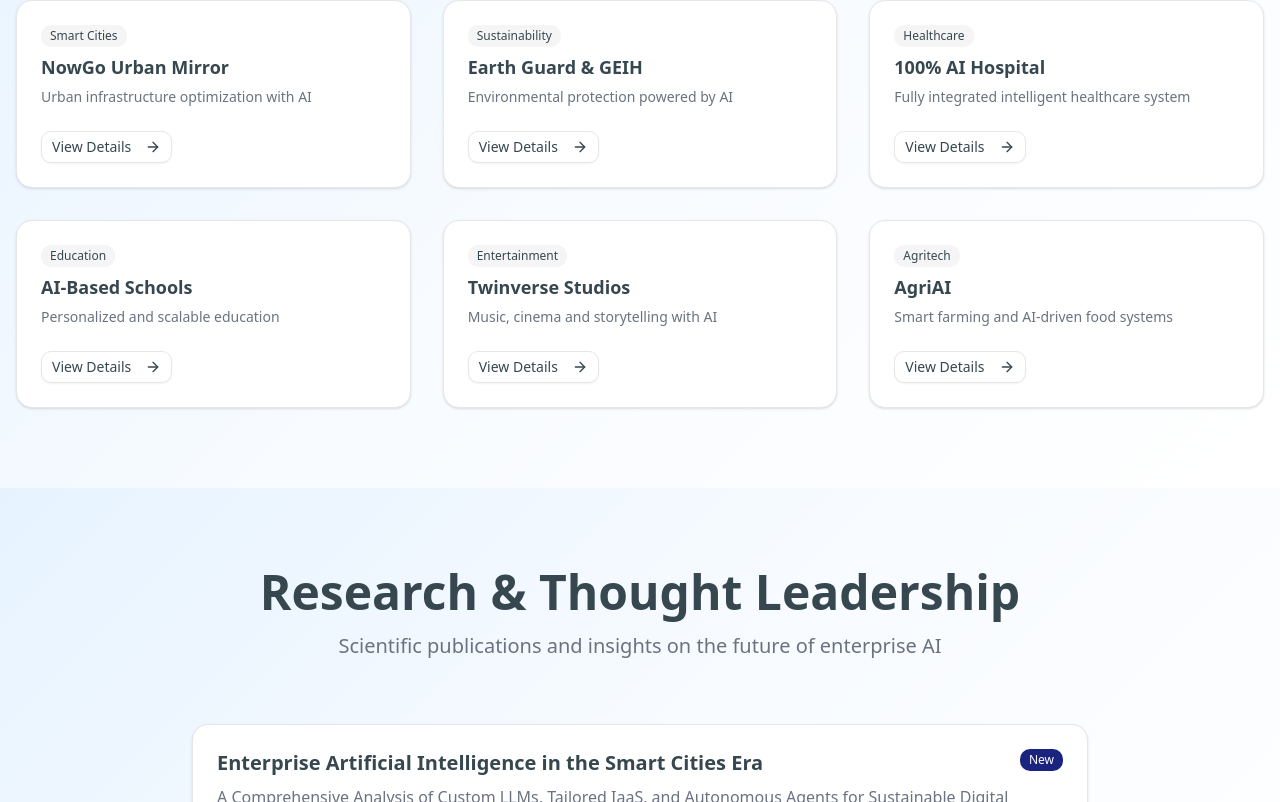
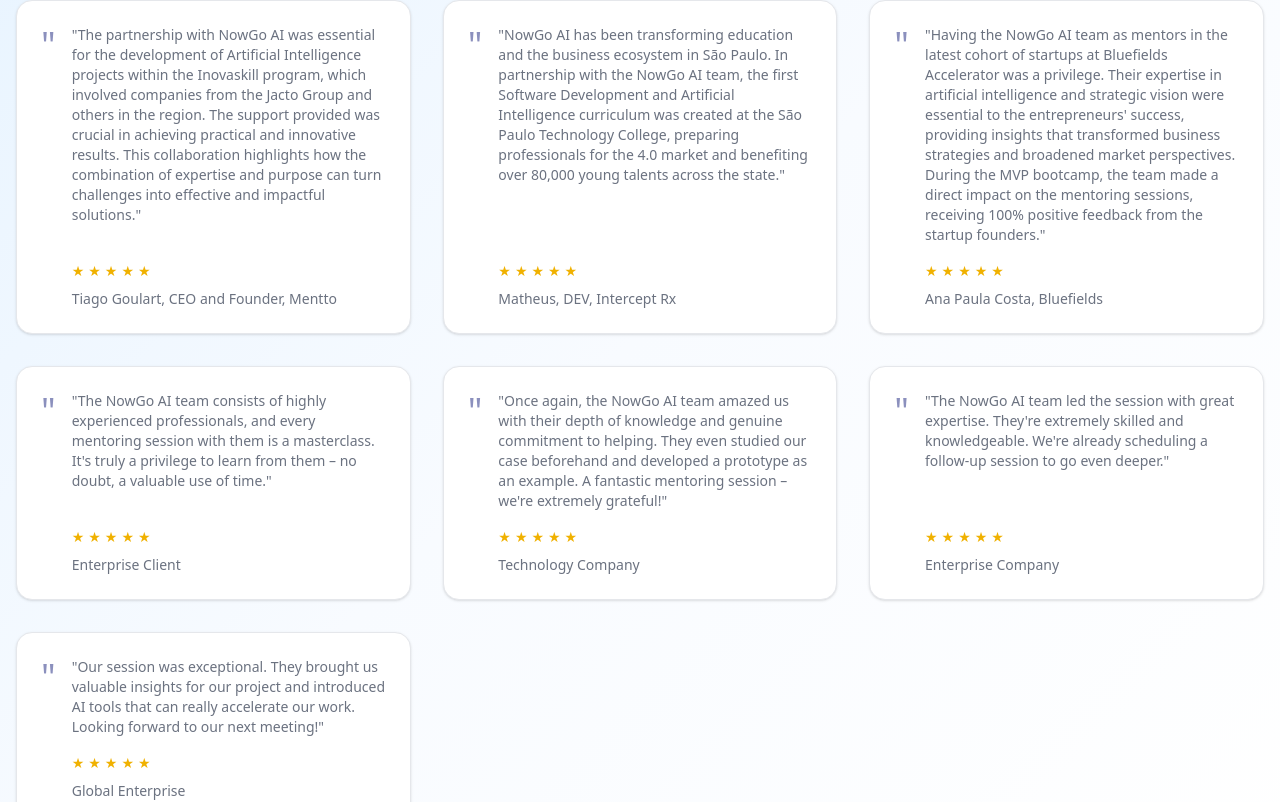
Before and after one commit to Helioguilhermediassilva/nowgo-ai-website, a React (Vite) app: page / in a window 1280 px wide. Shown: the part 1798-2600 px from the top of the page. Built offline with nearby package versions, Linux system fonts and the light colour scheme.

Commit message:
feat: reorganizar depoimentos - Tiago, Matheus e Ana Paula primeiro

```diff
--- a/src/App.jsx
+++ b/src/App.jsx
@@ -925,129 +925,168 @@
           </div>
 
           <div className="grid grid-cols-1 md:grid-cols-2 lg:grid-cols-3 gap-8">
-            {projects.map((project) => (
-              <Card key={project.id} className="card-hover">
-                <CardHeader>
-                  <Badge variant="secondary" className="w-fit">{project.category}</Badge>
-                  <CardTitle className="text-lg">{project.title}</CardTitle>
-                  <CardDescription>{project.description}</CardDescription>
-                </CardHeader>
-                <CardContent>
-                  <Dialog>
-                    <DialogTrigger asChild>
-                      <Button variant="outline" size="sm">
-                        View Details <ArrowRight className="ml-2 h-3 w-3" />
-                      </Button>
-                    </DialogTrigger>
-                    <DialogContent className="sm:max-w-[700px] max-h-[80vh] overflow-y-auto">
-                      <DialogHeader>
-                        <DialogTitle>{project.title}</DialogTitle>
-                        <DialogDescription>
-                          {project.fullDescription}
-                        </DialogDescription>
-                      </DialogHeader>
-                      <div className="space-y-6">
-                        <div>
-                          <h4 className="font-semibold mb-3">Key Features</h4>
-                          <ul className="space-y-2">
-                            {project.features.map((feature, index) => (
-                              <li key={index} className="flex items-start gap-2">
-                                <CheckCircle className="h-4 w-4 text-green-500 mt-0.5 flex-shrink-0" />
-                                <span className="text-sm">{feature}</span>
-                              </li>
-                            ))}
-                          </ul>
-                        </div>
-                        <div>
-                          <h4 className="font-semibold mb-3">Technologies</h4>
-                          <div className="flex flex-wrap gap-2">
-                            {project.technologies.map((tech, index) => (
-                              <Badge key={index} variant="secondary">{tech}</Badge>
-                            ))}
-                          </div>
-                        </div>
-                        <div className="flex gap-2">
-                          <Dialog>
-                            <DialogTrigger asChild>
-                              <Button className="w-full">
-                                <Mail className="mr-2 h-4 w-4" />
-                                Learn More
-                              </Button>
-                            </DialogTrigger>
-                            <DialogContent className="sm:max-w-[425px]">
-                              <DialogHeader>
-                                <DialogTitle>Learn More About {project.title}</DialogTitle>
-                                <DialogDescription>
-                                  Get detailed information about this innovative project.
-                                </DialogDescription>
-                              </DialogHeader>
-                              {isContactSubmitted ? (
-                                <div className="flex flex-col items-center justify-center py-8">
-                                  <CheckCircle className="h-16 w-16 text-green-500 mb-4" />
-                                  <h3 className="text-lg font-semibold mb-2">Request Sent!</h3>
-                                  <p className="text-muted-foreground text-center">
-                                    Our project team will send you detailed information about {project.title}.
-                                  </p>
-                                </div>
-                              ) : (
-                                <form onSubmit={(e) => handleContactSubmit(e, `Projeto: ${project.title}`)} className="space-y-4">
-                                  <div className="grid grid-cols-2 gap-4">
-                                    <div className="space-y-2">
-                                      <Label htmlFor="name">Name</Label>
-                                      <Input
-                                        id="name"
-                                        name="name"
-                                        value={contactForm.name}
-                                        onChange={handleInputChange}
-                                        required
-                                      />
-                                    </div>
-                                    <div className="space-y-2">
-                                      <Label htmlFor="email">Email</Label>
-                                      <Input
-                                        id="email"
-                                        name="email"
-                                        type="email"
-                                        value={contactForm.email}
-                                        onChange={handleInputChange}
-                                        required
-                                      />
-                                    </div>
-                                  </div>
-                                  <div className="space-y-2">
-                                    <Label htmlFor="company">Company/Organization</Label>
-                                    <Input
-                                      id="company"
-                                      name="company"
-                                      value={contactForm.company}
-                                      onChange={handleInputChange}
-                                    />
-                                  </div>
-                                  <div className="space-y-2">
-                                    <Label htmlFor="message">Specific interests</Label>
-                                    <Textarea
-                                      id="message"
-                                      name="message"
-                                      value={contactForm.message}
-                                      onChange={handleInputChange}
-                                      rows={3}
-                                      placeholder={`What aspects of ${project.title} interest you most?`}
-                                    />
-                                  </div>
-                                  <Button type="submit" className="w-full">
-                                    Request Information
-                                  </Button>
-                                </form>
-                              )}
-                            </DialogContent>
-                          </Dialog>
-                        </div>
-                      </div>
-                    </DialogContent>
-                  </Dialog>
-                </CardContent>
-              </Card>
-            ))}
+            {/* Tiago Goulart - Primeiro */}
+            <Card className="p-6 hover:shadow-lg transition-shadow h-full">
+              <CardContent className="p-0 h-full flex flex-col">
+                <div className="flex items-start gap-4 h-full">
+                  <div className="text-4xl text-primary opacity-50">"</div>
+                  <div className="flex flex-col h-full">
+                    <p className="text-sm text-muted-foreground mb-4 flex-grow">
+                      "The partnership with NowGo AI was essential for the development of Artificial Intelligence projects within the
+                      Inovaskill program, which involved companies from the Jacto Group and others in the region. The support provided
+                      was crucial in achieving practical and innovative results. This collaboration highlights how the combination of
+                      expertise and purpose can turn challenges into effective and impactful solutions."
+                    </p>
+                    <div className="mt-auto">
+                      <div className="flex items-center gap-1 text-yellow-500">
+                        {[...Array(5)].map((_, i) => (
+                          <span key={i} className="text-sm">★</span>
+                        ))}
+                      </div>
+                      <p className="text-sm text-muted-foreground mt-2">Tiago Goulart, CEO and Founder, Mentto</p>
+                    </div>
+                  </div>
+                </div>
+              </CardContent>
+            </Card>
+
+            {/* Matheus - Segundo */}
+            <Card className="p-6 hover:shadow-lg transition-shadow h-full">
+              <CardContent className="p-0 h-full flex flex-col">
+                <div className="flex items-start gap-4 h-full">
+                  <div className="text-4xl text-primary opacity-50">"</div>
+                  <div className="flex flex-col h-full">
+                    <p className="text-sm text-muted-foreground mb-4 flex-grow">
+                      "NowGo AI has been transforming education and the business ecosystem in São Paulo. In partnership with the NowGo AI team,
+                      the first Software Development and Artificial Intelligence curriculum was created at the São Paulo Technology College,
+                      preparing professionals for the 4.0 market and benefiting over 80,000 young talents across the state."
+                    </p>
+                    <div className="mt-auto">
+                      <div className="flex items-center gap-1 text-yellow-500">
+                        {[...Array(5)].map((_, i) => (
+                          <span key={i} className="text-sm">★</span>
+                        ))}
+                      </div>
+                      <p className="text-sm text-muted-foreground mt-2">Matheus, DEV, Intercept Rx</p>
+                    </div>
+                  </div>
+                </div>
+              </CardContent>
+            </Card>
+
+            {/* Ana Paula Costa - Terceiro */}
+            <Card className="p-6 hover:shadow-lg transition-shadow h-full">
+              <CardContent className="p-0 h-full flex flex-col">
+                <div className="flex items-start gap-4 h-full">
+                  <div className="text-4xl text-primary opacity-50">"</div>
+                  <div className="flex flex-col h-full">
+                    <p className="text-sm text-muted-foreground mb-4 flex-grow">
+                      "Having the NowGo AI team as mentors in the latest cohort of startups at Bluefields Accelerator was a privilege.
+                      Their expertise in artificial intelligence and strategic vision were essential to the entrepreneurs' success, providing
+                      insights that transformed business strategies and broadened market perspectives. During the MVP bootcamp, the team made
+                      a direct impact on the mentoring sessions, receiving 100% positive feedback from the startup founders."
+                    </p>
+                    <div className="mt-auto">
+                      <div className="flex items-center gap-1 text-yellow-500">
+                        {[...Array(5)].map((_, i) => (
+                          <span key={i} className="text-sm">★</span>
+                        ))}
+                      </div>
+                      <p className="text-sm text-muted-foreground mt-2">Ana Paula Costa, Bluefields</p>
+                    </div>
+                  </div>
+                </div>
+              </CardContent>
+            </Card>
+
+            {/* Demais depoimentos */}
+            <Card className="p-6 hover:shadow-lg transition-shadow h-full">
+              <CardContent className="p-0 h-full flex flex-col">
+                <div className="flex items-start gap-4 h-full">
+                  <div className="text-4xl text-primary opacity-50">"</div>
+                  <div className="flex flex-col h-full">
+                    <p className="text-sm text-muted-foreground mb-4 flex-grow">
+                      "The NowGo AI team consists of highly experienced professionals, and every mentoring session with them is a masterclass.
+                      It's truly a privilege to learn from them – no doubt, a valuable use of time."
+                    </p>
+                    <div className="mt-auto">
+                      <div className="flex items-center gap-1 text-yellow-500">
+                        {[...Array(5)].map((_, i) => (
+                          <span key={i} className="text-sm">★</span>
+                        ))}
+                      </div>
+                      <p className="text-sm text-muted-foreground mt-2">Enterprise Client</p>
+                    </div>
+                  </div>
+                </div>
+              </CardContent>
+            </Card>
+
+            <Card className="p-6 hover:shadow-lg transition-shadow h-full">
+              <CardContent className="p-0 h-full flex flex-col">
+                <div className="flex items-start gap-4 h-full">
+                  <div className="text-4xl text-primary opacity-50">"</div>
+                  <div className="flex flex-col h-full">
+                    <p className="text-sm text-muted-foreground mb-4 flex-grow">
+                      "Once again, the NowGo AI team amazed us with their depth of knowledge and genuine commitment to helping.
+                      They even studied our case beforehand and developed a prototype as an example. A fantastic mentoring session – we're extremely grateful!"
+                    </p>
+                    <div className="mt-auto">
+                      <div className="flex items-center gap-1 text-yellow-500">
+                        {[...Array(5)].map((_, i) => (
+                          <span key={i} className="text-sm">★</span>
+                        ))}
+                      </div>
+                      <p className="text-sm text-muted-foreground mt-2">Technology Company</p>
+                    </div>
+                  </div>
+                </div>
+              </CardContent>
+            </Card>
+
+            <Card className="p-6 hover:shadow-lg transition-shadow h-full">
+              <CardContent className="p-0 h-full flex flex-col">
+                <div className="flex items-start gap-4 h-full">
+                  <div className="text-4xl text-primary opacity-50">"</div>
+                  <div className="flex flex-col h-full">
+                    <p className="text-sm text-muted-foreground mb-4 flex-grow">
+                      "The NowGo AI team led the session with great expertise. They're extremely skilled and knowledgeable.
+                      We're already scheduling a follow-up session to go even deeper."
+                    </p>
+                    <div className="mt-auto">
+                      <div className="flex items-center gap-1 text-yellow-500">
+                        {[...Array(5)].map((_, i) => (
+                          <span key={i} className="text-sm">★</span>
+                        ))}
+                      </div>
+                      <p className="text-sm text-muted-foreground mt-2">Enterprise Company</p>
+                    </div>
+                  </div>
+                </div>
+              </CardContent>
+            </Card>
+
+            <Card className="p-6 hover:shadow-lg transition-shadow h-full">
+              <CardContent className="p-0 h-full flex flex-col">
+                <div className="flex items-start gap-4 h-full">
+                  <div className="text-4xl text-primary opacity-50">"</div>
+                  <div className="flex flex-col h-full">
+                    <p className="text-sm text-muted-foreground mb-4 flex-grow">
+                      "Our session was exceptional. They brought us valuable insights for our project and introduced AI tools
+                      that can really accelerate our work. Looking forward to our next meeting!"
+                    </p>
+                    <div className="mt-auto">
+                      <div className="flex items-center gap-1 text-yellow-500">
+                        {[...Array(5)].map((_, i) => (
+                          <span key={i} className="text-sm">★</span>
+                        ))}
+                      </div>
+                      <p className="text-sm text-muted-foreground mt-2">Global Enterprise</p>
+                    </div>
+                  </div>
+                </div>
+              </CardContent>
+            </Card>
           </div>
         </div>
       </section>
```
